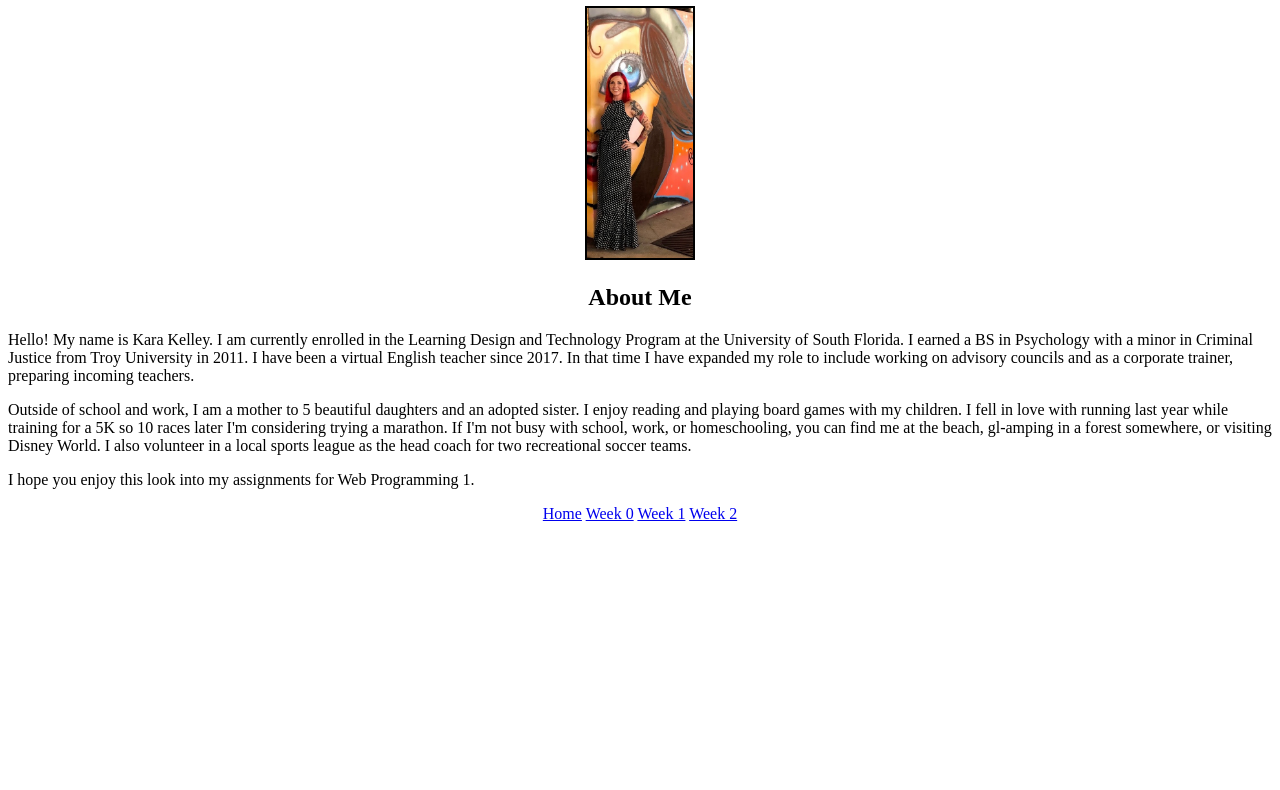
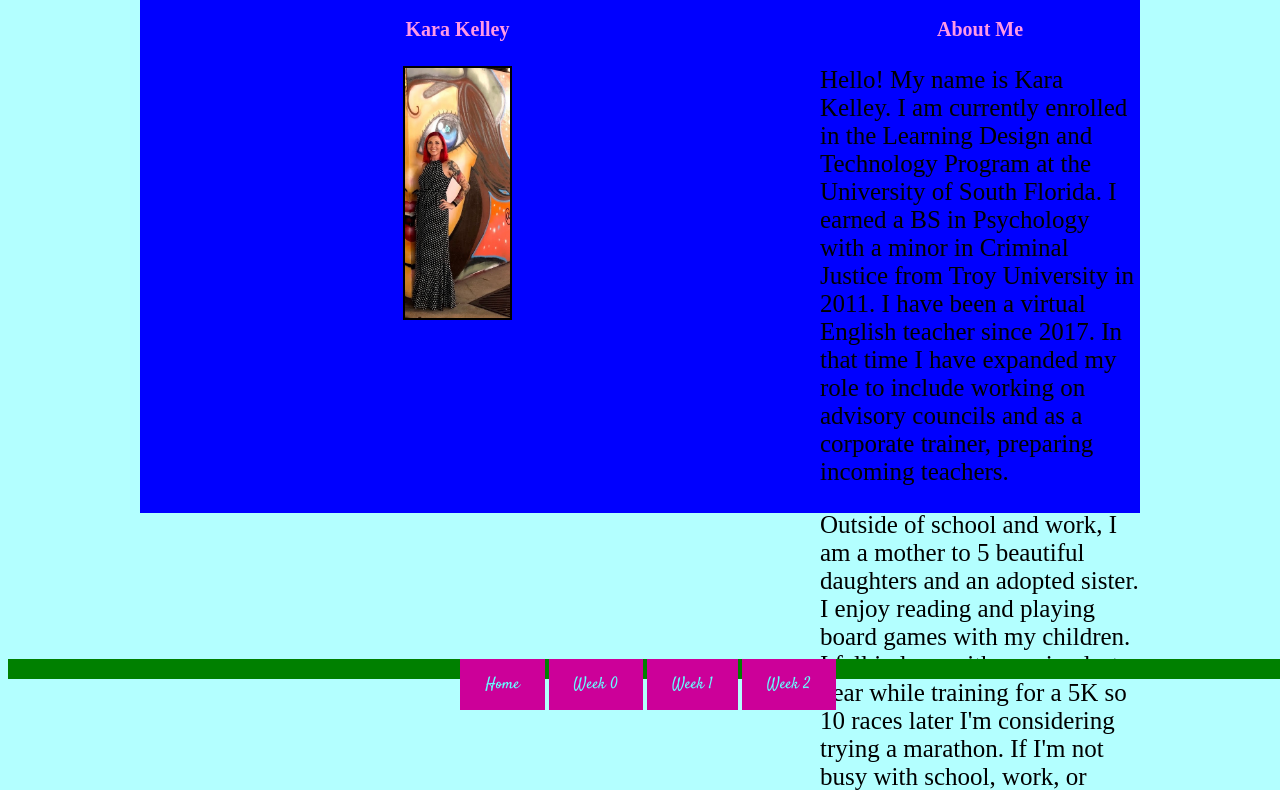
Before and after one commit to karak3/KKelley, a plain HTML site: page Practice.html in a window 1280 px wide. Shown: the part 121-911 px from the top of the page. Before the commit the page ends 800 px from the top, so only its background shows below. Drawn offline with Linux system fonts and the light colour scheme; a web font is replaced by a local one.

Commit message:
Update Practice.html

```diff
--- a/Practice.html
+++ b/Practice.html
@@ -4,7 +4,7 @@
 <html>
     <head>
         <title>Week 2</title>
-        <link href="Practice.css"stylesheet" type="text/css" />
+        <link href="Practice.css" rel="stylesheet" type="text/css" />
         <link rel="preconnect" href="https://fonts.gstatic.com">
 <link href="https://fonts.googleapis.com/css2?family=Satisfy&family=Shadows+Into+Light+Two&family=Zilla+Slab:wght@300&display=swap" rel="stylesheet">
   <!-Link to weekly CSS sheet and google fonts link>
```
